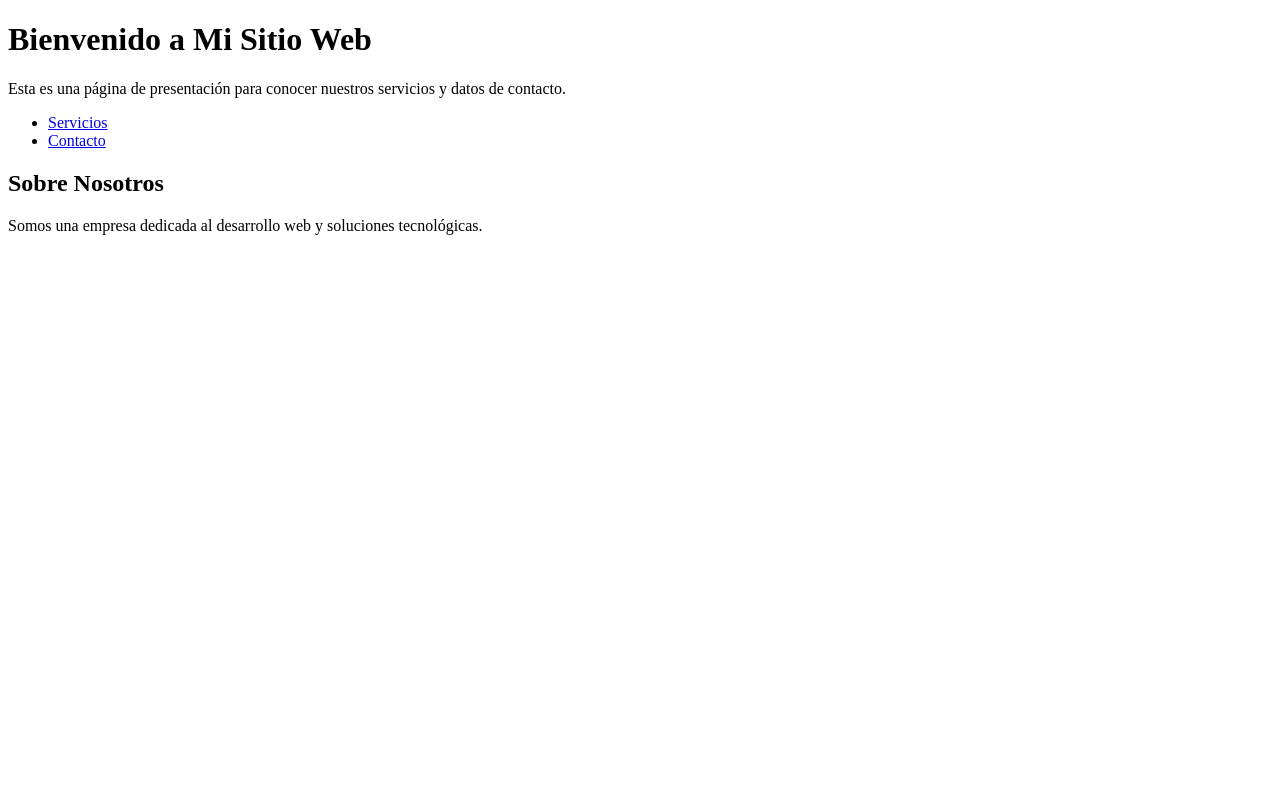
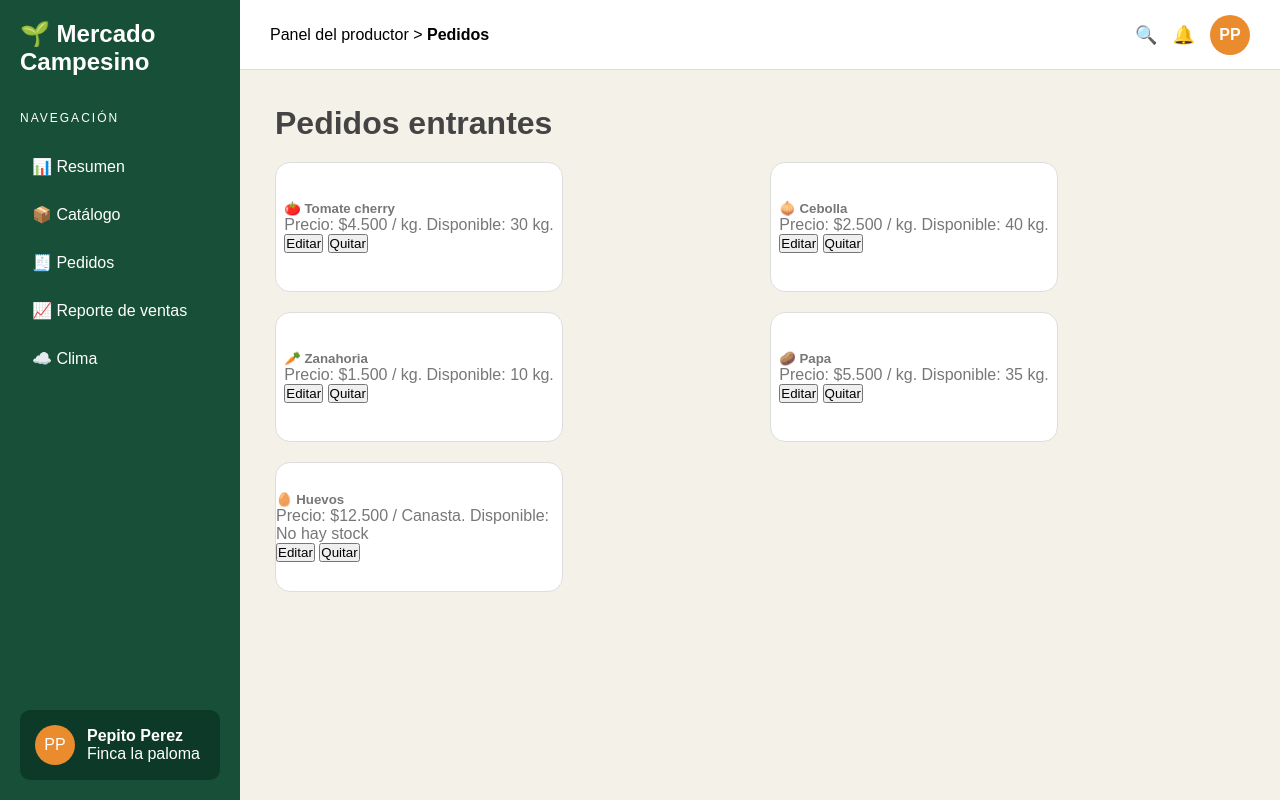
Before and after one commit to alanpg261/actividad-seg-01-03, a plain HTML site: page index.html in a window 1280 px wide. Drawn offline with Linux system fonts and the light colour scheme.

Commit message:
actualización taller clase

```diff
--- a/index.html
+++ b/index.html
@@ -2,24 +2,127 @@
 <html lang="es">
 <head>
     <meta charset="UTF-8">
-    <title>Primer entregable Programación Web</title>
+    <meta name="viewport" content="width=device-width, initial-scale=1.0">
+    <title>Pedidos</title>
     <link rel="stylesheet" href="style.css">
 </head>
 <body>
-    <h1 class="tarjeta">Bienvenido a Mi Sitio Web</h1>
-    <p>Esta es una página de presentación para conocer nuestros servicios y datos de contacto.</p>
 
-    <nav>
-        <ul>
-            <li><a href="servicios.html">Servicios</a></li>
-            <li><a href="contacto.html">Contacto</a></li>
+<div class="layout">
+
+    <!-- SIDEBAR -->
+    <aside class="sidebar">
+
+        <h2>🌱 Mercado Campesino</h2>
+
+        <p class="section">NAVEGACIÓN</p>
+
+        <ul class="menu">
+            <li class="menu-item">
+            📊 Resumen</a>
+            </li>
+
+            <li class="menu-item">
+                📦 Catálogo</a>
+            </li>
+
+            <li class="menu-item ">
+                🧾 Pedidos</a>
+            </li>
+
+            <li class="menu-item">
+                📈 Reporte de ventas</a>
+            </li>
+
+            <li class="menu-item">
+                ☁️ Clima</a>
+            </li>
+
         </ul>
-    </nav>
-    <div class="contenedor">
-        <div class="tarjeta">
-            <h2>Sobre Nosotros</h2>
-            <p>Somos una empresa dedicada al desarrollo web y soluciones tecnológicas.</p>
+
+        <div class="user">
+            <div class="avatar">PP</div>
+
+            <div>
+                <strong>Pepito Perez</strong>
+                <p>Finca la paloma</p>
+            </div>
         </div>
-    </div>
-</body>
-</html>
+
+    </aside>
+
+    <!-- HEADER -->
+    <header class="header">
+
+        <div>
+            Panel del productor >
+            <strong>Pedidos</strong>
+        </div>
+
+        <div class="header-icons">
+            <button>🔍</button>
+
+            <button>🔔</button>
+
+        <div class="header-avatar">PP</div>
+
+
+    </header>
+
+    <!-- MAIN -->
+    <main class="main">
+
+        <h1>Pedidos entrantes</h1>
+
+        <!-- CARDS -->
+
+        <div class="cards">
+
+            <div class="card" style="width: 18rem;">
+                <div class="card-body">
+                    <h5 class="card-title"> 🍅 Tomate cherry</h5>
+                    <p class="card-text">Precio: $4.500 / kg. Disponible: 30 kg.</p>
+                    <button class="btn btn-primary">Editar</button>
+                    <button class="btn btn-outline-danger">Quitar</button>
+                </div>
+            </div>
+
+            <div class="card" style="width: 18rem;">
+                <div class="card-body">
+                    <h5 class="card-title"> 🧅 Cebolla </h5>
+                    <p class="card-text">Precio: $2.500 / kg. Disponible: 40 kg.</p>
+                    <button class="btn btn-primary">Editar</button>
+                    <button class="btn btn-outline-danger">Quitar</button>
+                </div>
+            </div>
+
+            <div class="card" style="width: 18rem;">
+                <div class="card-body">
+                    <h5 class="card-title"> 🥕 Zanahoria</h5>
+                    <p class="card-text">Precio: $1.500 / kg. Disponible: 10 kg.</p>
+                    <button class="btn btn-primary">Editar</button>
+                    <button class="btn btn-outline-danger">Quitar</button>
+                </div>
+            </div>
+
+            <div class="card" style="width: 18rem;">
+                <div class="card-body">
+                    <h5 class="card-title"> 🥔  Papa </h5>
+                    <p class="card-text">Precio: $5.500 / kg. Disponible: 35 kg.</p>
+                    <button class="btn btn-primary">Editar</button>
+                    <button class="btn btn-outline-danger">Quitar</button>
+                </div>
+            </div>
+
+            <div class="card" style="width: 18rem;">
+                <div class="card-body">
+                    <h5 class="card-title"> 🥚 Huevos </h5>
+                    <p class="card-text">Precio: $12.500 / Canasta. Disponible: No hay stock</p>
+                    <button class="btn btn-primary">Editar</button>
+                    <button class="btn btn-outline-danger">Quitar</button>
+                </div>
+            </div>
+
+        </div>
+    </main>
+ </div>
--- a/style.css
+++ b/style.css
@@ -1,63 +1,213 @@
-:root {
-  --color-primario: #17456f;
-  --color-texto: #e9ecef;
-  --espaciado-base: 1rem;
-  --radio-borde: 8px;
+*{
+    margin:0;
+    padding:0;
+    box-sizing:border-box;
+    font-family:Arial, Helvetica, sans-serif;
 }
 
-* {
-  box-sizing: border-box;
+body{
+    background:#f4f1e8;
 }
 
-.layout {
-  width: min(90%, 860px);
-  margin: 1rem auto;
-  display: grid;
-  grid-template-columns: 220px 1fr;
-  grid-template-rows: 90px 340px 80px;
-  grid-template-areas:
-    "header header"
-    "sidebar main"
-    "footer footer";
-  gap: 1rem;
-  color: #dde2e7;
-  font-family: Georgia, serif;
-  font-size: 1.1rem;
-  font-weight: bold;
-  text-align: center;
+/* GRID LAYOUT */
+
+.layout{
+
+    display:grid;
+
+    grid-template-columns:240px 1fr;
+
+    grid-template-rows:70px 1fr;
+
+    grid-template-areas:
+    "sidebar header"
+    "sidebar main";
+
+    min-height:100vh;
 }
 
-.header,
-.sidebar,
-.main,
-.footer {
-  display: grid;
-  place-items: center;
-  border: 3px solid;
-  border-radius: var(--radio-borde);
-  box-shadow: 0 2px 5px rgba(0, 0, 0, 0.15);
+/* SIDEBAR */
+
+.sidebar{
+    grid-area:sidebar;
+
+    background:#184f39;
+    color:white;
+
+    padding:20px;
+
+    display:flex;
+    flex-direction:column;
 }
 
-.header,
-.footer {
-  grid-area: header;
-  border-color: #ffff;
-  background-color: var(--color-primario);
+.sidebar h2{
+    margin-bottom:35px;
 }
 
-.sidebar {
-  grid-area: sidebar;
-  background-color: var(--color-primario);
-  color: var(--color-texto);
+.section{
+    font-size:12px;
+    letter-spacing:2px;
+    margin-bottom:20px;
 }
 
-.main {
-  grid-area: main;
-  border-color: #ffff;
-  background-color: var(--color-primario);
-  color: var(--color-texto);
+.sidebar ul{
+    list-style:none;
 }
 
-.footer {
-  grid-area: footer;
+.sidebar li{
+    padding:12px;
+    margin-bottom:5px;
+    border-radius:8px;
 }
+
+.active{
+    background:#ea8b2e;
+}
+
+.submenu{
+    margin-left:25px;
+    color:#d9e7df;
+}
+
+.user{
+    margin-top:auto;
+
+    background:#0d3928;
+
+    border-radius:10px;
+
+    padding:15px;
+
+    display:flex;
+    gap:12px;
+    align-items:center;
+}
+
+.avatar{
+    width:40px;
+    height:40px;
+
+    border-radius:50%;
+
+    background:#ea8b2e;
+
+    display:flex;
+    align-items:center;
+    justify-content:center;
+}
+
+.header-icons{
+    display:flex;
+    align-items:center;
+    gap:15px;
+}
+
+.header-icons button{
+    border:none;
+    background:none;
+    cursor:pointer;
+    font-size:18px;
+}
+
+.header-avatar{
+    width:40px;
+    height:40px;
+    border-radius:50%;
+    background:#ea8b2e;
+    color:white;
+
+    display:flex;
+    align-items:center;
+    justify-content:center;
+
+    font-weight:bold;
+}
+
+.menu{
+    list-style:none;
+}
+
+.menu-item{
+    margin-bottom:10px;
+    border-radius:8px;
+    transition:0.3s;
+}
+
+.menu-item a{
+    display:block;
+    padding:12px;
+    text-decoration:none;
+    color:white;
+    border-radius:8px;
+}
+
+.menu-item:hover{
+    background:#ea8b2e;
+}
+
+.active{
+    background:#ea8b2e;
+}
+
+/* HEADER */
+
+.header{
+    grid-area:header;
+
+    background:white;
+
+    border-bottom:1px solid #ddd;
+
+    padding:20px 30px;
+
+    display:flex;
+    justify-content:space-between;
+    align-items:center;
+}
+
+/* MAIN */
+
+.main{
+    grid-area:main;
+
+    padding:35px;
+}
+
+.main h1{
+    color:#444;
+    margin-bottom:10px;
+}
+
+.subtitle{
+    color:#777;
+    margin-bottom:25px;
+}
+
+/* Cartas */
+
+.cards{
+    display:grid;
+
+    grid-template-columns:1fr 1fr;
+
+    gap:20px;
+
+    margin-top:20px;
+}
+
+.card{
+
+    height:130px;
+
+    background:white;
+
+    border:1px solid #ddd;
+
+    border-radius:15px;
+
+    display:flex;
+    justify-content:center;
+    align-items:center;
+
+    color:#777;
+}
```
